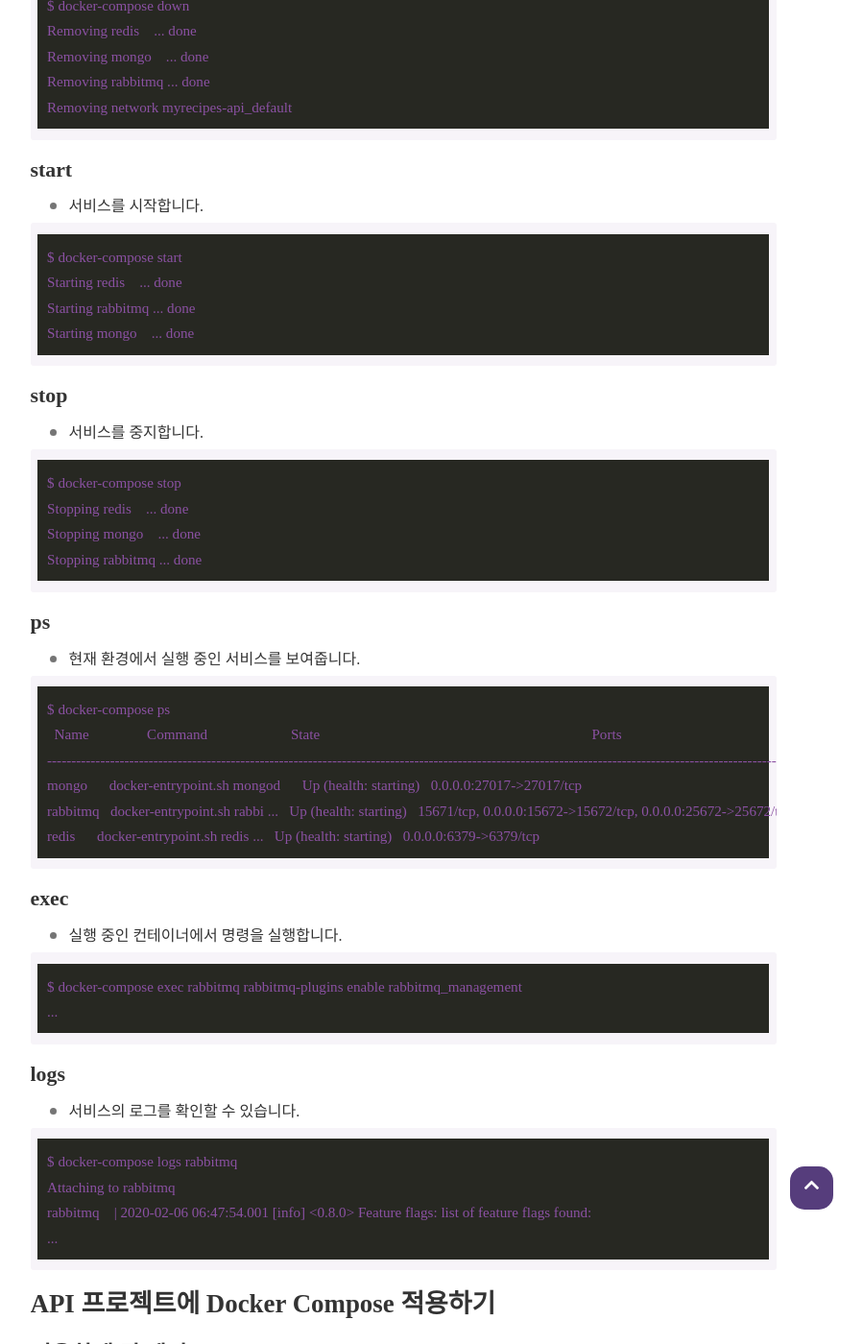
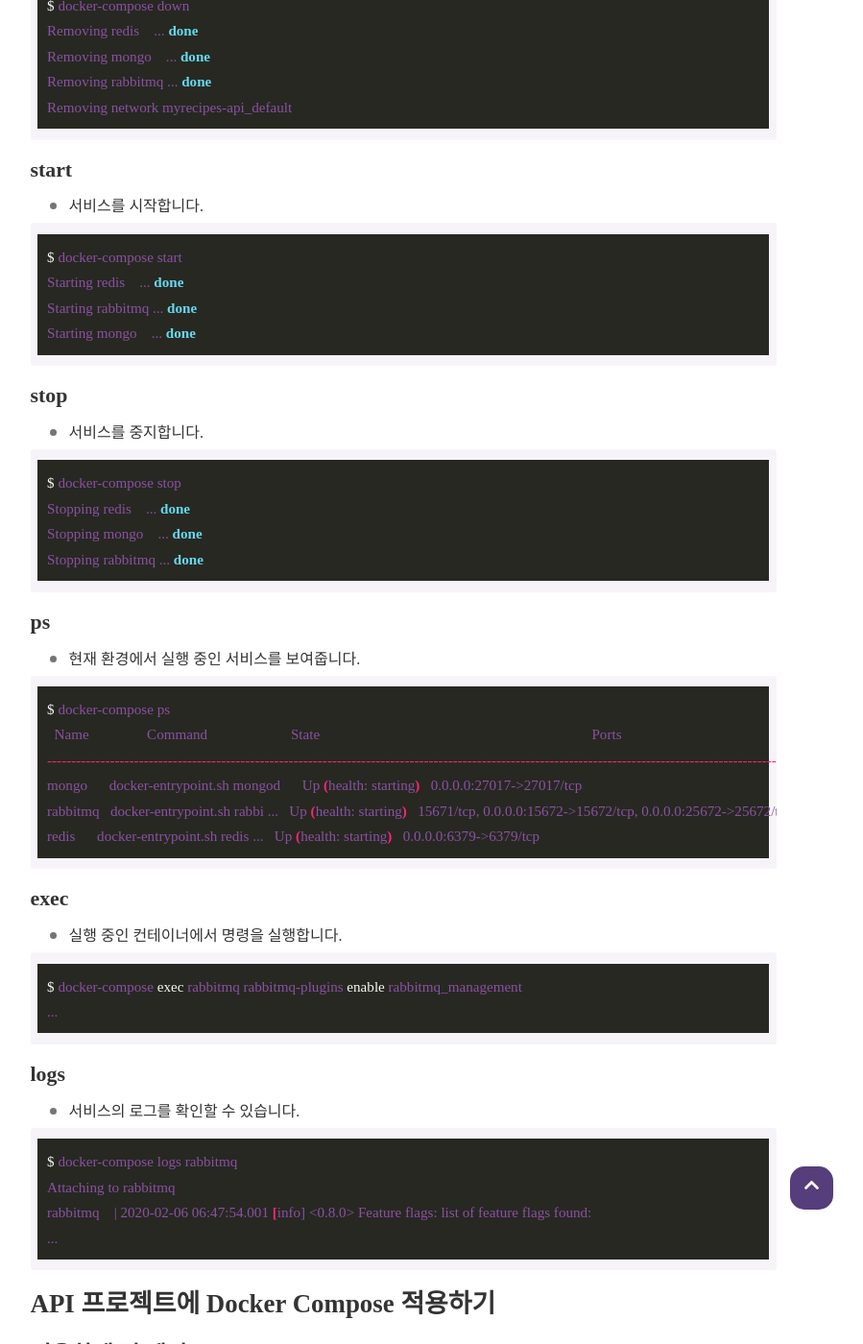
Before and after one commit to jsyang-dev/jsyang-dev.github.io, a Jekyll site: the page built from _posts/2020-02-06-docker-compose.md, in a window 1280 px wide and 1400 px high, scrolled down 1219 px. Shown: the whole window at 96% size, without its empty margins (220-1119 px from the left). Built offline with Jekyll 4.4.1, drawn with Linux system fonts in a browser that asks for light colours; nearby versions of some CDN libraries; some web fonts are replaced; comment, search, counter and statistics services are not loaded; some of the changed text lies outside the part shown.

Commit message:
Post 수정 - Docker Compose

````diff
--- a/_posts/2020-02-06-docker-compose.md
+++ b/_posts/2020-02-06-docker-compose.md
@@ -31,7 +31,7 @@ comments: 'True'
   4. 필요한 이미지 build
   5. 서비스 의존성에 따라 서비스 실행
 
-```
+```bash
 $ docker-compose up -d
 Creating network "myrecipes-api_default" with the default driver
 Creating rabbitmq ... done
@@ -43,7 +43,7 @@ Creating redis    ... done
 
 - 서비스를 지웁니다. 컨테이너와 네트워크를 삭제하며, 옵션에 따라 볼륨도 지웁니다.
 
-```
+```bash
 $ docker-compose down
 Removing redis    ... done
 Removing mongo    ... done
@@ -55,7 +55,7 @@ Removing network myrecipes-api_default
 
 - 서비스를 시작합니다.
 
-```
+```bash
 $ docker-compose start
 Starting redis    ... done
 Starting rabbitmq ... done
@@ -66,7 +66,7 @@ Starting mongo    ... done
 
 - 서비스를 중지합니다.
 
-```
+```bash
 $ docker-compose stop
 Stopping redis    ... done
 Stopping mongo    ... done
@@ -77,7 +77,7 @@ Stopping rabbitmq ... done
 
 - 현재 환경에서 실행 중인 서비스를 보여줍니다.
 
-```
+```bash
 $ docker-compose ps
   Name                Command                       State                                                                           Ports
 ---------------------------------------------------------------------------------------------------------------------------------------------------------------------------------------------------------
@@ -90,24 +90,23 @@ redis      docker-entrypoint.sh redis ...   Up (health: starting)   0.0.0.0:6379
 
 - 실행 중인 컨테이너에서 명령을 실행합니다.
 
-```
+```bash
 $ docker-compose exec rabbitmq rabbitmq-plugins enable rabbitmq_management
 ...
 ```
-
 
 #### logs
 
 - 서비스의 로그를 확인할 수 있습니다.
 
-```
+```bash
 $ docker-compose logs rabbitmq
 Attaching to rabbitmq
 rabbitmq    | 2020-02-06 06:47:54.001 [info] <0.8.0> Feature flags: list of feature flags found:
 ...
 ```
 
-##  API 프로젝트에 Docker Compose 적용하기
+## API 프로젝트에 Docker Compose 적용하기
 
 ### 적용하게 된 계기
 
@@ -122,7 +121,7 @@ rabbitmq    | 2020-02-06 06:47:54.001 [info] <0.8.0> Feature flags: list of feat
   - RabbitMQ는 콘솔 접근을 가능하게 하기 위해서 관리 플러그인이 활성화되어 있는 rabbitmq:3-management 이미지를 사용했습니다.
   - 콘솔 기본 사용자와 비밀번호 수정을 위해서 환경변수 설정을 하였습니다.
 
-```
+```yaml
 version: '3'
 
 services:
````
